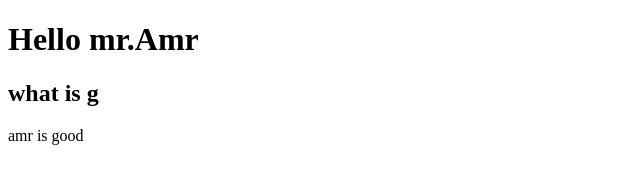
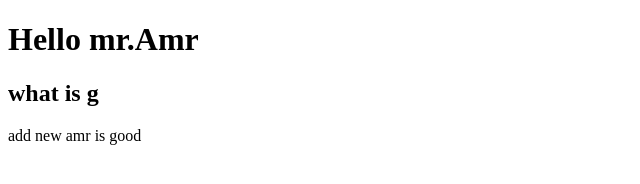
Before and after one commit to Amr-Alasri/project-y, a plain HTML site: page index.html in a window 1280 px wide. Shown: the full height of the page, 0-640 px from the left. Drawn offline with Linux system fonts and the light colour scheme.

Commit message:
modefy index.html

```diff
--- a/index.html
+++ b/index.html
@@ -11,7 +11,7 @@
 <body>
     <h1> Hello mr.Amr</h1>
     <h2>what is g</h2>
-    amr is good
+    add new amr is good
 </body>
 
 </html>
```
